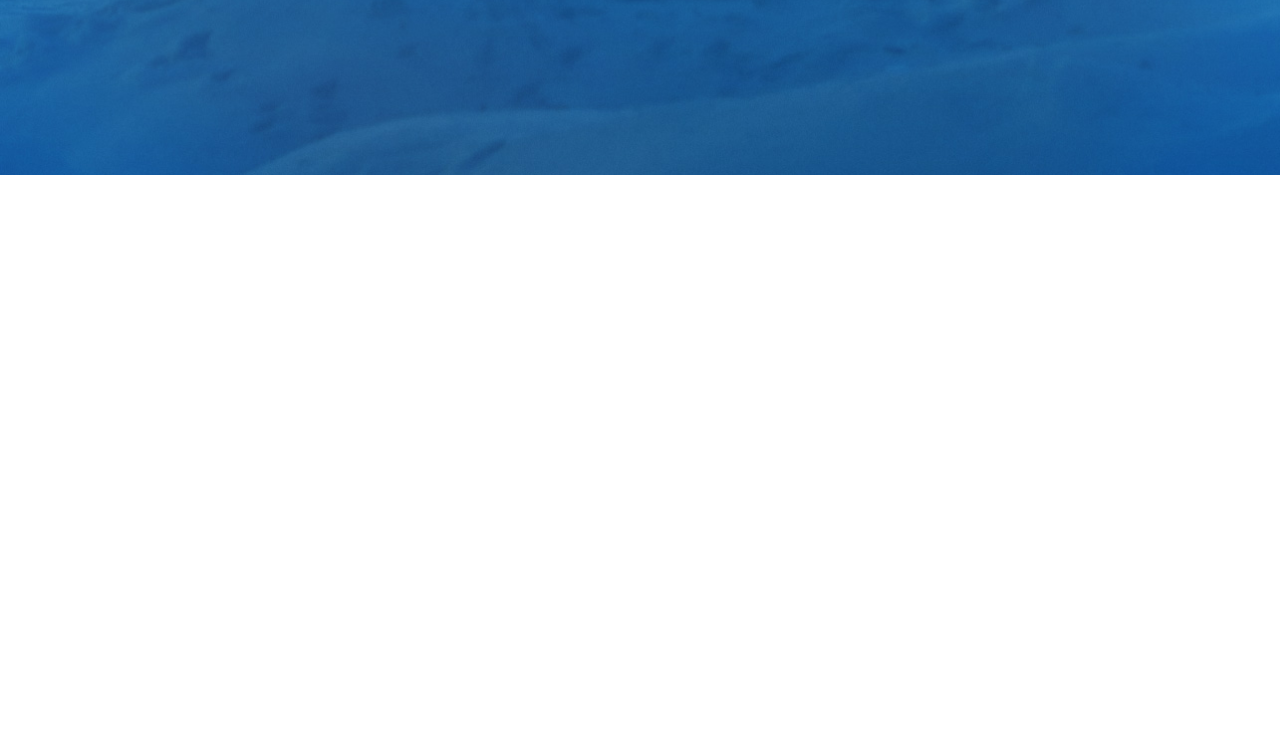
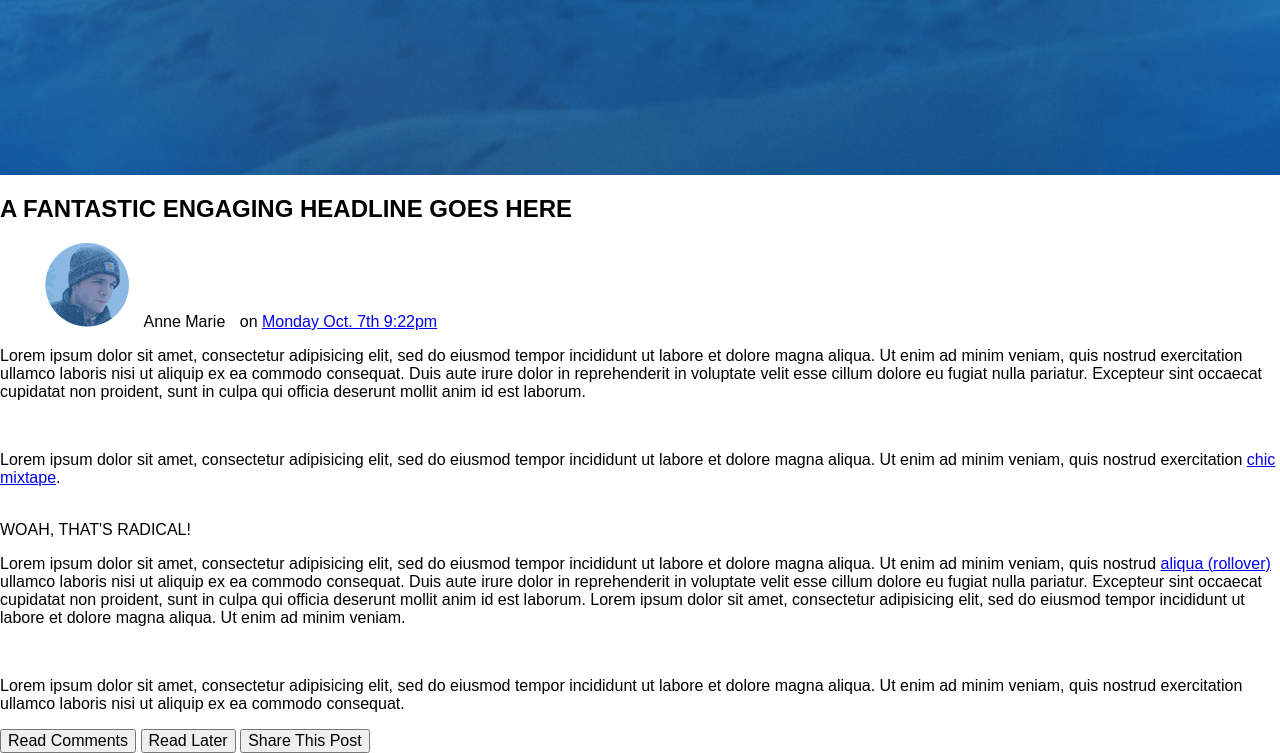
Before and after one commit to krose422/Surf-and-Paddle-Webpage, a plain HTML site: page index.html in a window 1280 px wide. Shown: the part 346-1099 px from the top of the page. Before the commit the page ends 800 px from the top, so only its background shows below. Drawn offline with nearby package versions, Linux system fonts and the light colour scheme.

Commit message:
Added main content section of article

```diff
--- a/index.html
+++ b/index.html
@@ -10,6 +10,8 @@
 <body>
 
 	<div class="globalContainer">
+
+<!-- header -->
 
 		<header>
 			<div class="headerTop">
@@ -35,6 +37,67 @@
 			</div>
 		</header>
 
+<!-- end of header -->
+
+<!-- blog post body -->
+
+		<div class="blogPost">
+			<h2>A FANTASTIC ENGAGING HEADLINE GOES HERE</h2>
+			<div class="byline">
+				<ul>
+					<li><img src="Images/avatar.png"></li>
+					<li>Anne Marie</li>
+					<li>on <a href="#">Monday Oct. 7th 9:22pm</a></li>
+				</ul>
+			</div> <!-- end byline div -->
+			<div class="mainContent">
+				<article>
+					<p>Lorem ipsum dolor sit amet, consectetur adipisicing elit, sed do eiusmod
+					tempor incididunt ut labore et dolore magna aliqua. Ut enim ad minim veniam,
+					quis nostrud exercitation ullamco laboris nisi ut aliquip ex ea commodo
+					consequat. Duis aute irure dolor in reprehenderit in voluptate velit esse
+					cillum dolore eu fugiat nulla pariatur. Excepteur sint occaecat cupidatat non
+					proident, sunt in culpa qui officia deserunt mollit anim id est laborum.</p>
+
+					<br/>
+
+					<p>Lorem ipsum dolor sit amet, consectetur adipisicing elit, sed do eiusmod
+					tempor incididunt ut labore et dolore magna aliqua. Ut enim ad minim veniam,
+					quis nostrud exercitation <a href="#">chic mixtape</a>.</p>
+
+					<br/>
+
+					<span class="quote">WOAH, THAT'S RADICAL!</span>
+
+					<br/>
+
+					<p>Lorem ipsum dolor sit amet, consectetur adipisicing elit, sed do eiusmod
+					tempor incididunt ut labore et dolore magna aliqua. Ut enim ad minim veniam,
+					quis nostrud <a href="#">aliqua (rollover)</a> ullamco laboris nisi ut aliquip ex ea commodo
+					consequat. Duis aute irure dolor in reprehenderit in voluptate velit esse
+					cillum dolore eu fugiat nulla pariatur. Excepteur sint occaecat cupidatat non
+					proident, sunt in culpa qui officia deserunt mollit anim id est laborum. Lorem ipsum dolor sit amet, consectetur adipisicing elit, sed do eiusmod
+					tempor incididunt ut labore et dolore magna aliqua. Ut enim ad minim veniam.</p>
+
+					<br/>
+
+					<p>Lorem ipsum dolor sit amet, consectetur adipisicing elit, sed do eiusmod
+					tempor incididunt ut labore et dolore magna aliqua. Ut enim ad minim veniam,
+					quis nostrud exercitation ullamco laboris nisi ut aliquip ex ea commodo
+					consequat. </p>
+
+				</article>
+
+				<div class="buttons">
+					<button>Read Comments</button>
+					<button>Read Later</button>
+					<button>Share This Post</button>
+				</div>
+			</div> <!-- end mainContent div -->
+		</div> <!-- end blogPost div -->
+
+<!-- end of blog post body -->
+
 	</div> <!-- end globalContainer div -->
 </body>
 </html>
```
